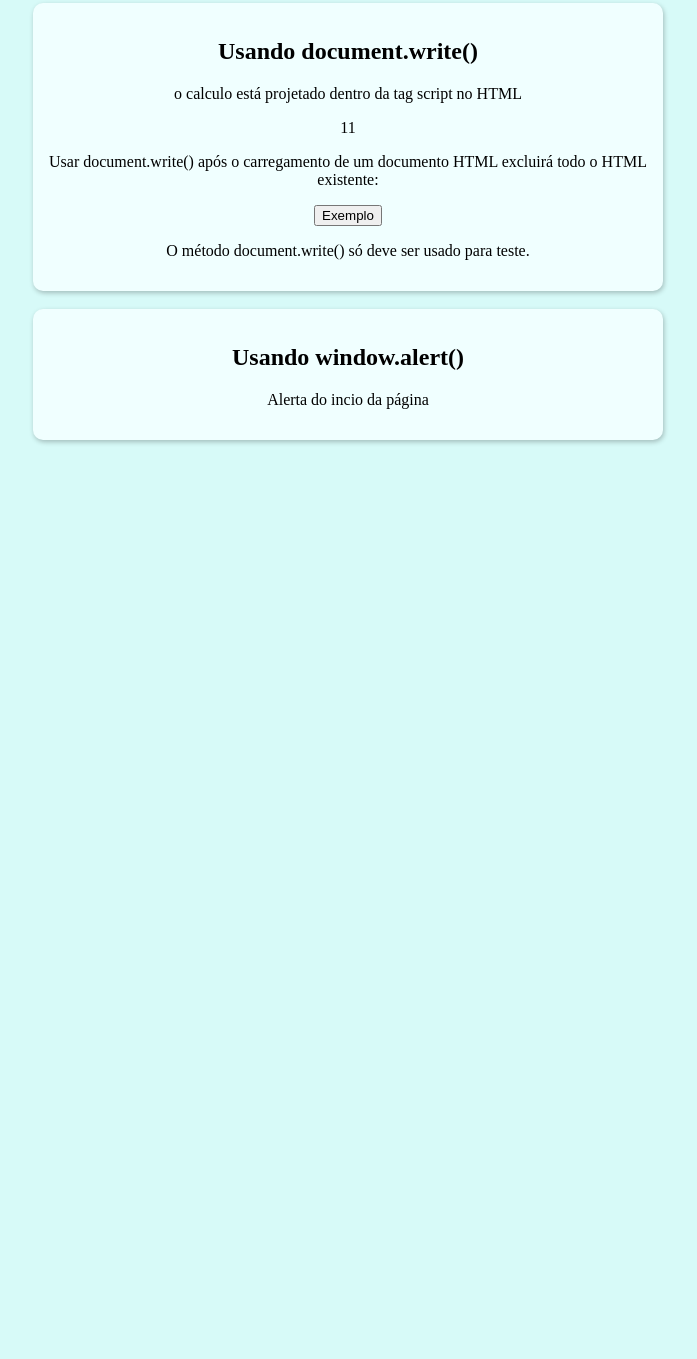
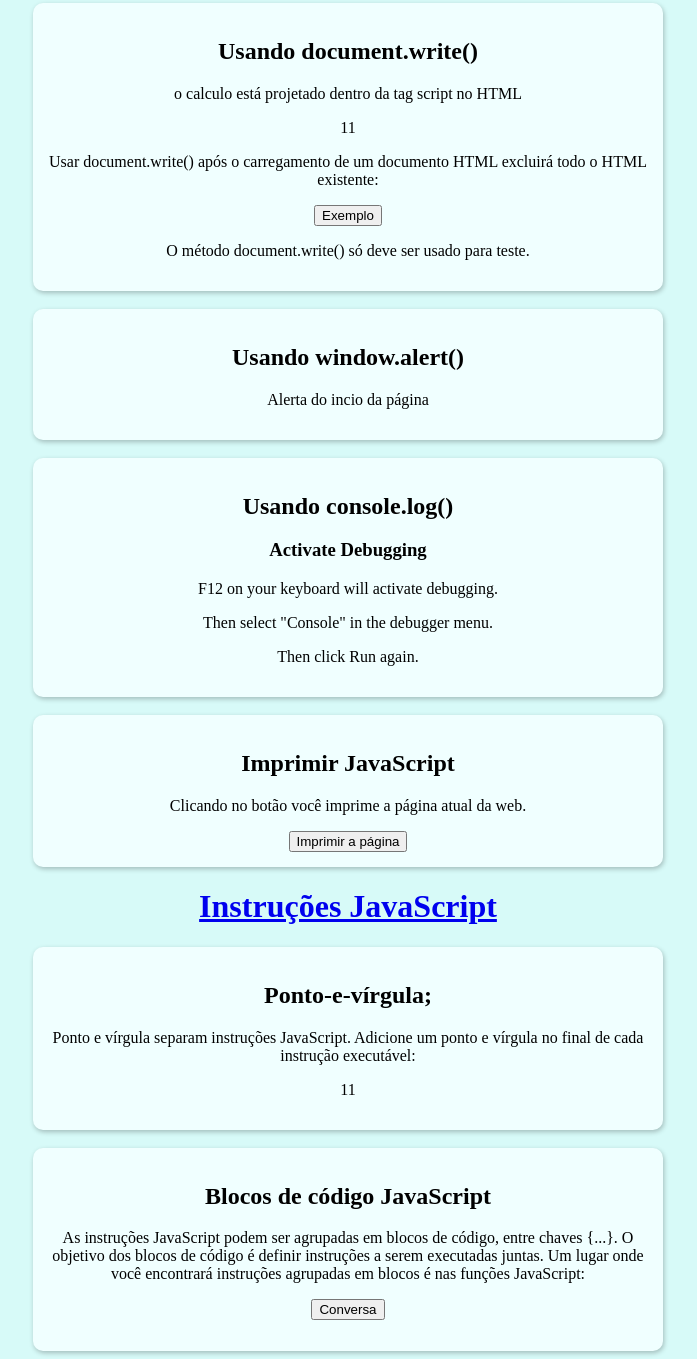
Before and after one commit to ThayNyan/javascript-learn, a plain HTML site: page index.html in a window 1280 px wide. Shown: the part 2059-3418 px from the top of the page, without its empty margins (292-989 px from the left). Before the commit the page ends 2525 px from the top, so only its background shows below. Drawn offline with Linux system fonts and the light colour scheme.

Commit message:
JS Statements

```diff
--- a/index.html
+++ b/index.html
@@ -111,7 +111,7 @@
     <h2>Usando innerHTML</h2>
     <p>no index.js está projetado o calculo</p>
     <p id="inner"></p>
-<button type="button" onclick="myFunction()">Resultado</button>
+    <button type="button" onclick="myFunction()">Resultado</button>
 </article>
 <br>
 <article>
@@ -135,6 +135,54 @@
     Em JavaScript, o objeto janela é o objeto de escopo global. Isso significa que variáveis, propriedades e métodos, por padrão, pertencem ao objeto janela. Isso também significa que especificar a windowpalavra-chave é opcional:-->
 </article>
 <br>
+<article>
+    <h2>Usando console.log()</h2>
+    <h3>Activate Debugging</h3>
+
+    <p>F12 on your keyboard will activate debugging.</p>
+    <p>Then select "Console" in the debugger menu.</p>
+    <p>Then click Run again.</p>
+    <script>
+        console.log(5 + 6);
+    </script>
+</article>
+<br>
+<article>
+    <h2>Imprimir JavaScript</h2>
+    <p>Clicando no botão você imprime a página atual da web.</p>
+    <button onclick="window.print()">Imprimir a página</button>
+</article>
+<h1><a href="https://www.w3schools.com/js/js_statements.asp" target="_blank">Instruções JavaScript</a></h1>
+    <!--A maioria dos programas JavaScript contém muitas instruções JavaScript.
+    As instruções são executadas, uma a uma, na mesma ordem em que são escritas.-->
+<article>
+    <h2>Ponto-e-vírgula;</h2>
+    <p>Ponto e vírgula separam instruções JavaScript. Adicione um ponto e vírgula no final de cada instrução executável:
+    </p>
+    <p id="demo6"></p>
+    <script>
+        let a, b, c;
+        a = 5;
+        b = 6;
+        c = a + b;
+        document.getElementById("demo6").innerHTML = c;
+    </script>
+     <!--Quando separados por ponto e vírgula, são permitidas várias instruções em uma linha: a = 5; b = 6; c = a + b;-->
+</article>
+<br>
+<article>
+    <h2>Blocos de código JavaScript</h2>
+    <p>As instruções JavaScript podem ser agrupadas em blocos de código, entre chaves {...}.
+
+        O objetivo dos blocos de código é definir instruções a serem executadas juntas.
+
+        Um lugar onde você encontrará instruções agrupadas em blocos é nas funções JavaScript:</p>
+
+        <button type="button" onclick="myFunction()">Conversa</button>
+        <p id="demo7"></p>
+        <p id="demo8"></p>
+
+</article>
 </body>
 
 </html>
--- a/index.js
+++ b/index.js
@@ -2,4 +2,7 @@ function myFunction() {
     document.getElementById("demo5").innerHTML = "Mudando o parágrado!"
 
     document.getElementById("inner").innerHTML = 5 + 6;
+
+    document.getElementById("demo7").innerHTML = "Olá, amigo!";
+    document.getElementById("demo8").innerHTML = "Como estás?";
 }
```
